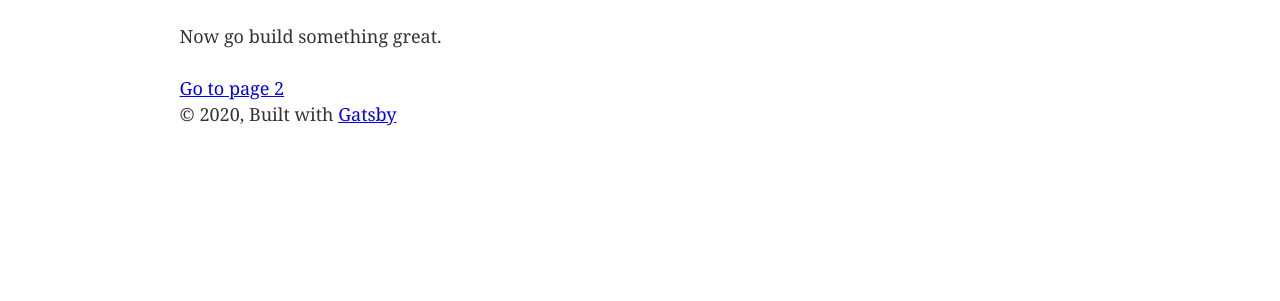
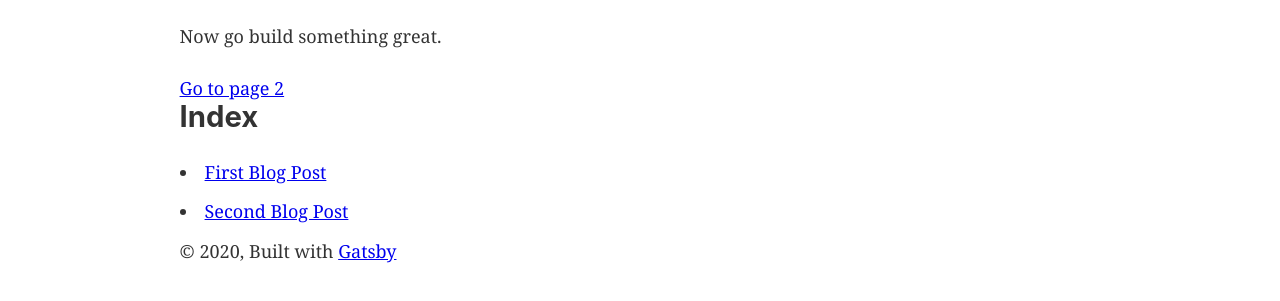
Before and after one commit to corey-hammond/gatsby-lut, a Gatsby site: page / in a window 1280 px wide. Shown: the part 223-524 px from the top of the page. Built offline with nearby package versions, Linux system fonts and the light colour scheme; Gatsby itself is replaced by a stand-in of ours.

Commit message:
created index template and IndexQuery

```diff
--- a/src/pages/index.js
+++ b/src/pages/index.js
@@ -4,14 +4,33 @@ import { Link } from "gatsby"
 import Layout from "../components/layout"
 import SEO from "../components/seo"
 
-const IndexPage = () => (
+const IndexPage = ({ data }) => (
   <Layout>
     <SEO title="Home" />
     <h1>Hi people</h1>
     <p>Welcome to your new Gatsby site.</p>
     <p>Now go build something great.</p>
     <Link to="/page-2/">Go to page 2</Link>
+    <h2>Index</h2>
+    {data.allMarkdownRemark.edges.map(post => (
+      <li key={post.node.id}><Link href={post.node.frontmatter.path}>{post.node.frontmatter.title}</Link></li>
+    ))}
   </Layout>
 )
 
+export const pageQuery = graphql`
+  query IndexQuery {
+    allMarkdownRemark(limit: 10) {
+      edges {
+        node {
+          frontmatter {
+            path
+            title
+          }
+        }
+      }
+    }
+  }
+`
+
 export default IndexPage
```
